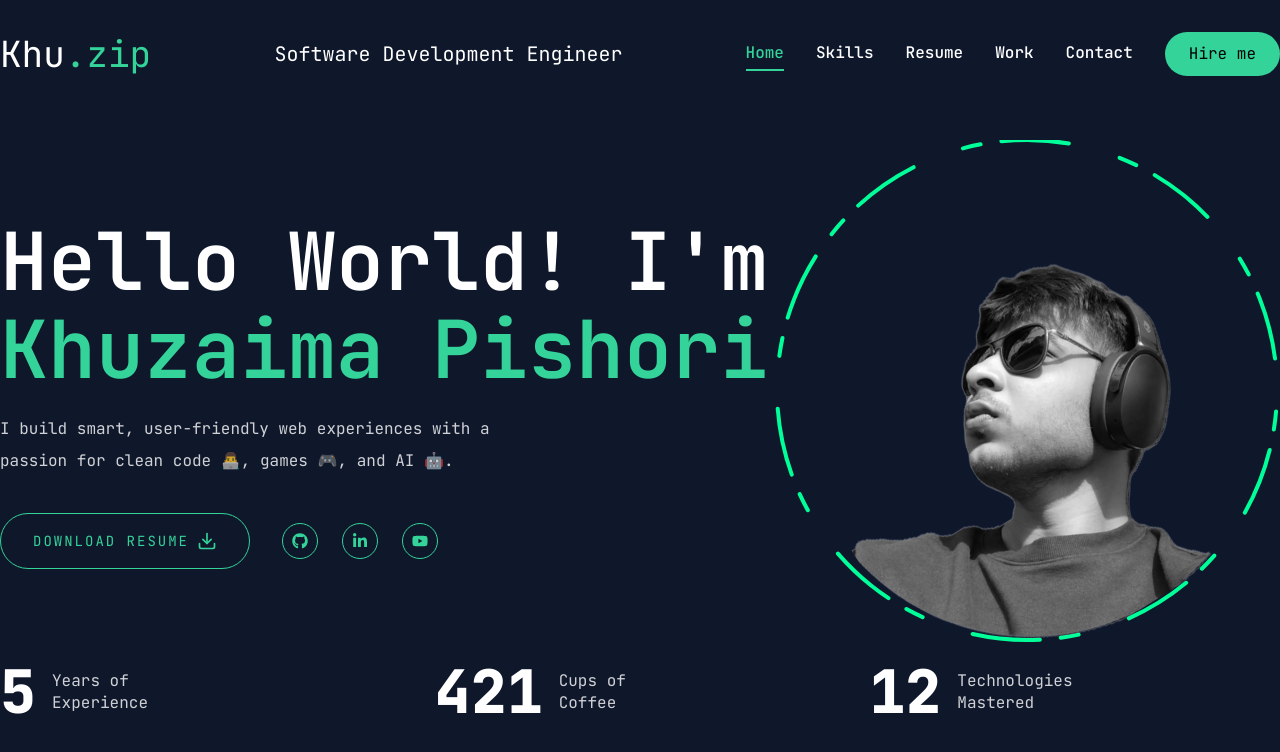
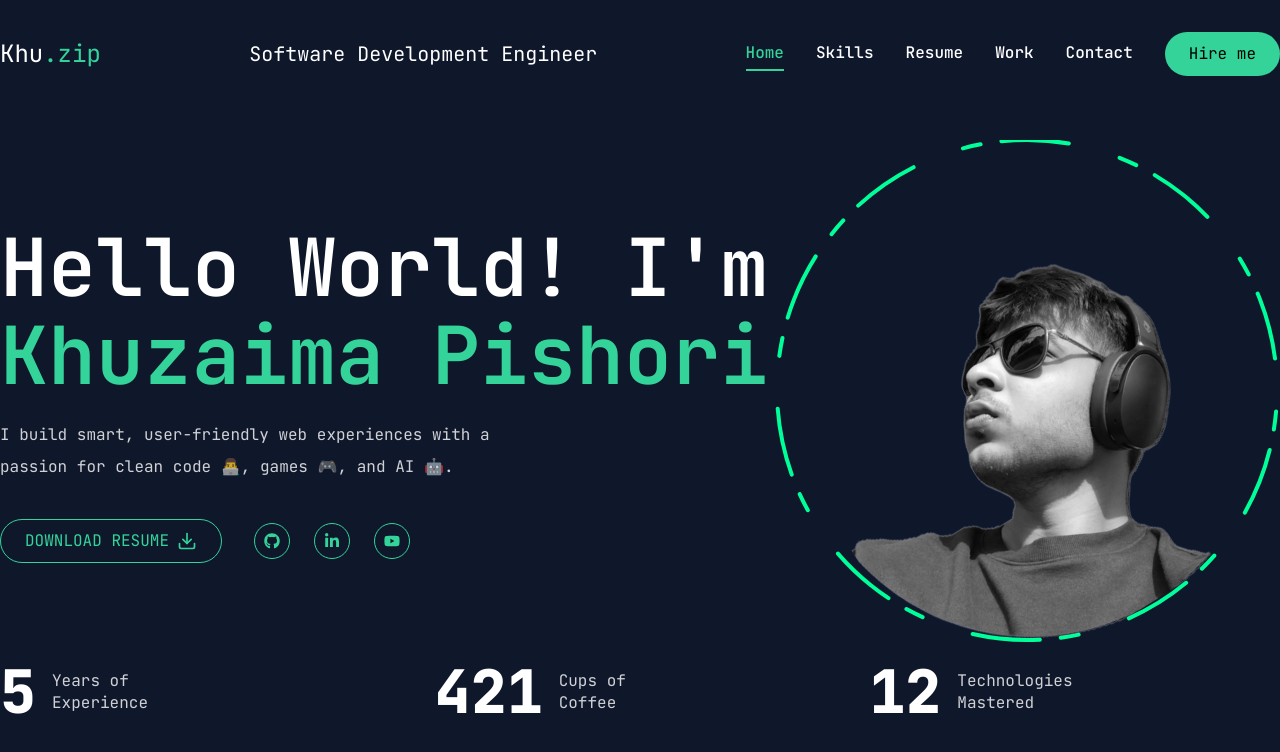
Before and after one commit to CyberKP03/e-portfolio, a Next.js app: page / in a window 1280 px wide. Shown: the top 752 px of the page. Built offline with nearby package versions, Linux system fonts and the light colour scheme.

Commit message:
chore: fixed header title and reduced button size

```diff
--- a/app/page.jsx
+++ b/app/page.jsx
@@ -30,7 +30,7 @@ const Home = () => {
             <div className="flex flex-col xl:flex-row items-center gap-8">
               <Button
                 variant="outline"
-                size="lg"
+                size="md"
                 className="uppercase flex items-center gap-2 transform hover:scale-105 transition-transform duration-300 ease-in-out"
               >
                 <span>Download Resume</span>
--- a/components/Header.jsx
+++ b/components/Header.jsx
@@ -10,7 +10,7 @@ const Header = () => {
     <header className="container mx-auto py-8 text-white">
       <div className="mx-auto flex justify-between items-center">
         <Link href="/">
-          <h1 className="text-4xl font-semi-bold relative group cursor-pointer">
+          <h1 className="text-2xl font-semi-bold relative group cursor-pointer">
             {/* <span className="opacity-100 hover:opacity-0 transition-opacity duration-300"> */}
             <span className="text-white group-hover:text-accent transition-all">
               Khu
@@ -24,7 +24,9 @@ const Header = () => {
             </span> */}
           </h1>
         </Link>
-          <span className="text-xl text-white">Software Development Engineer</span>
+        <span className="mx-6 text-md truncate text-white xl:text-xl">
+          Software Development Engineer
+        </span>
         {/* desktop nav & hire me button */}
         <div className="hidden xl:flex items-center gap-8">
           <Nav />
```
